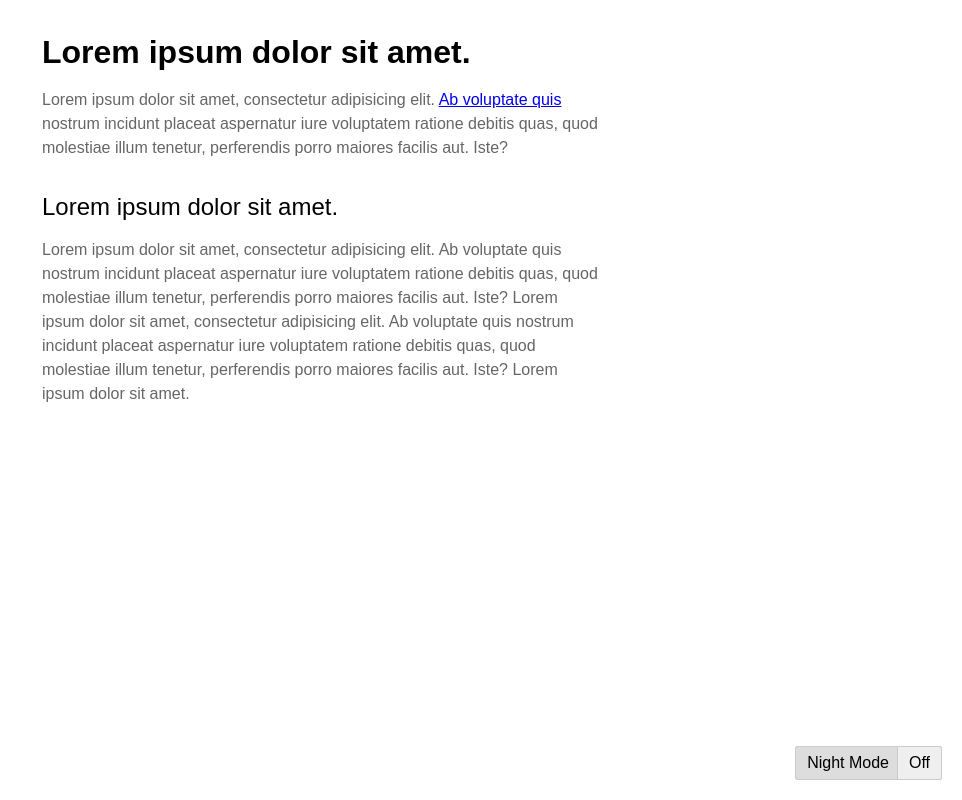
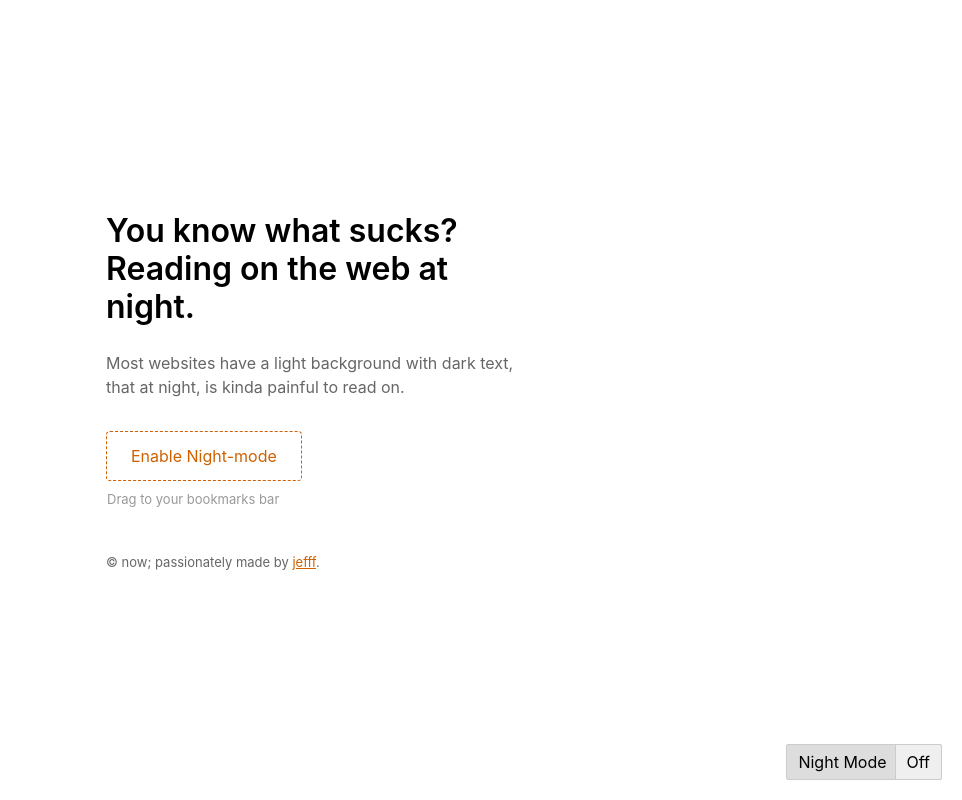
Before and after one commit to jefffis/night-mode, a plain HTML site: page index.html in a window 1280 px wide. Shown: the whole page, without its empty margins (318-1280 px from the left). Drawn offline with Linux system fonts and the light colour scheme.

Commit message:
Tweaks to content

```diff
--- a/index.html
+++ b/index.html
@@ -12,26 +12,87 @@
 				border: 0;
 				box-sizing: border-box;
 			}
+			html, body {
+				height: 100%;
+				min-height: 100%;
+			}
 			html {
-				font: normal 100%/1.5 sans-serif;
+				font: normal 100%/1.5 -apple-system, BlinkMacSystemFont, 'Helvetica Neue', Helvetica, Arial, sans-serif;
 			}
 			body {
 				max-width: 600px;
-				margin: 2rem auto;
-				padding: 0 1.25rem;
+				margin: auto;
 			}
-			h1, h2 {
+			div {
+				display: table;
+				height: 100%;
+				width: 100%;
+				padding: 1rem;
+			}
+			span {
+				display: table-cell;
+				vertical-align: middle;
+			}
+			@media screen and (max-width:600px) {
+				div {
+					display: block;
+					padding: 2rem 1.5rem;
+				}
+			}
+			h1 {
 				margin-bottom: 1rem;
 				font-weight: 600;
-				line-height: 1.25;
+				line-height: 1.2;
 			}
-			h2 {
-				margin-top: 2rem;
-				font-weight: 400;
+			h1, p {
+				max-width: calc(400px + 2rem);
+				margin: auto auto 1.5rem;
+			}
+			p:nth-of-type(1) {
+				margin-bottom: 2rem;
+			}
+			#mouse {
+				margin-top: 4.5rem;
+				font-size: 13px;
 			}
 			p {
 				margin-bottom: 1rem;
 				color: #666;
+			}
+			a {
+				color: #CF6000;
+			}
+			.hide {
+				display: none;
+			}
+			.btn {
+				display: inline-block;
+				position: relative;
+				padding: .75rem 1.5rem;
+				border: 1px dashed currentColor;
+				border-radius: 4px;
+				text-decoration: none;
+			}
+			.btn:hover {
+				background: #FCE7D4;
+			}
+			a:active {
+				opacity: .65;
+			}
+			.btn:active {
+				opacity: 1;
+				background: #FCE7D4;
+			}
+			.btn:after {
+				display: block;
+				position: absolute;
+				top: 100%;
+				left: 0;
+				width: 100%;
+				margin-top: 10px;
+				content: attr(data-after);
+				color: #999;
+				font-size: 13px;
 			}
 			#night-mode-toggle {
 				position: fixed;
@@ -67,19 +128,31 @@
 	</head>
 	<body>
 
+		<div>
+			<span>
 				<h1>
-			Lorem ipsum dolor sit amet.
+					You know what sucks? Reading on the web at night.
 				</h1>
 				<p>
-			Lorem ipsum dolor sit amet, consectetur adipisicing elit. <a href="###">Ab voluptate quis</a> nostrum incidunt placeat aspernatur iure voluptatem ratione debitis quas, quod molestiae illum tenetur, perferendis porro maiores facilis aut. Iste?
+					Most websites have a light background with dark text, that at night, is kinda painful to read on.
 				</p>
-		<h2>
-			Lorem ipsum dolor sit amet.
-		</h2>
+				<noscript>
 					<p>
-			Lorem ipsum dolor sit amet, consectetur adipisicing elit. Ab voluptate quis nostrum incidunt placeat aspernatur iure voluptatem ratione debitis quas, quod molestiae illum tenetur, perferendis porro maiores facilis aut. Iste? Lorem ipsum dolor sit amet, consectetur adipisicing elit. Ab voluptate quis nostrum incidunt placeat aspernatur iure voluptatem ratione debitis quas, quod molestiae illum tenetur, perferendis porro maiores facilis aut. Iste? Lorem ipsum dolor sit amet.
+						<a class="btn" href="https://github.com/jefffis/night-mode">Get it on Github</a>
 					</p>
+				</noscript>
+				<p id="night-mode-bookmarklet" class="hide">
+					<a class="btn" href='javascript:function makeTextReadable(){var a="* { -webkit-font-smoothing:subpixel-antialiased; -moz-osx-font-smoothing:auto; font-smooth: auto; }",b=document.head||document.getElementsByTagName("head")[0],c=document.createElement("style");c.type="text/css",c.styleSheet?c.styleSheet.cssText=a:c.appendChild(document.createTextNode(a)),b.appendChild(c)}makeTextReadable();' data-after="Drag to your bookmarks bar">Enable Night-mode</a>
+				</p>
+				<p id="mouse">
+					&copy; now; passionately made by <a href="http://hire.jefff.co/" target="_blank">jefff</a>.
+				</p>
+			</span>
+		</div>
 
+		<script>
+			document.getElementById('night-mode-bookmarklet').classList = '';
+		</script>
 		<script src="js/night-mode.js"></script>
 	</body>
 </html>
```
Lines whose indentation alone changed are shown as unchanged.
